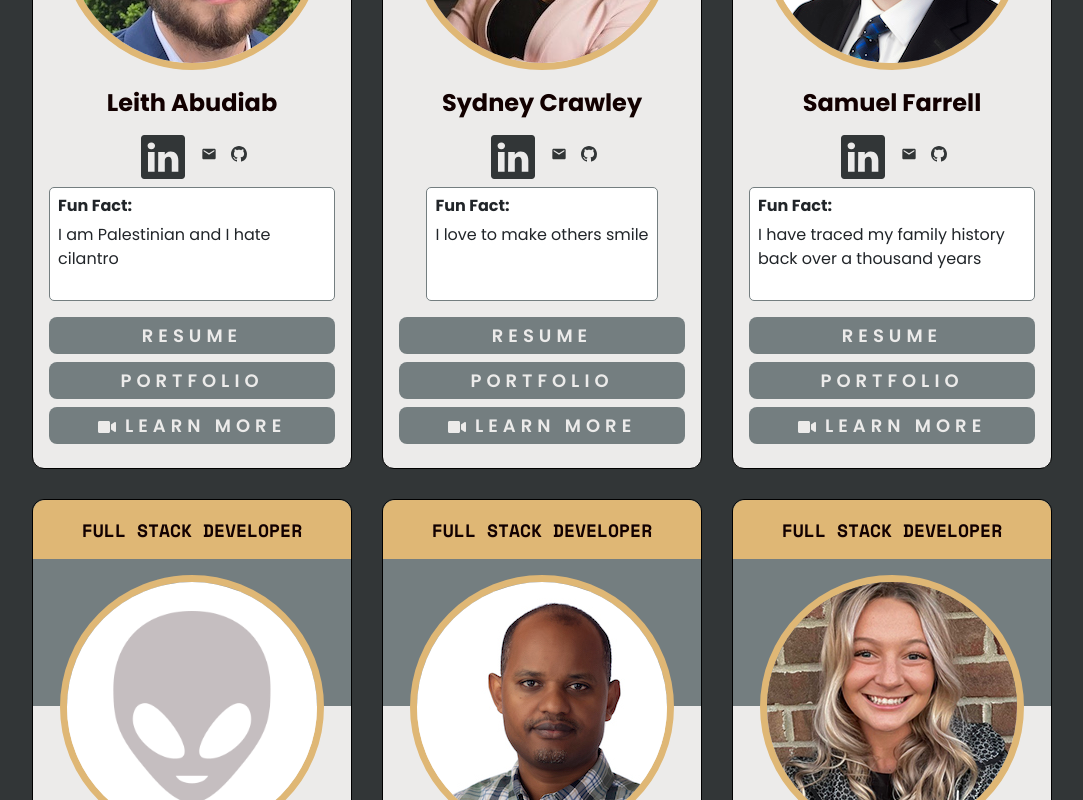
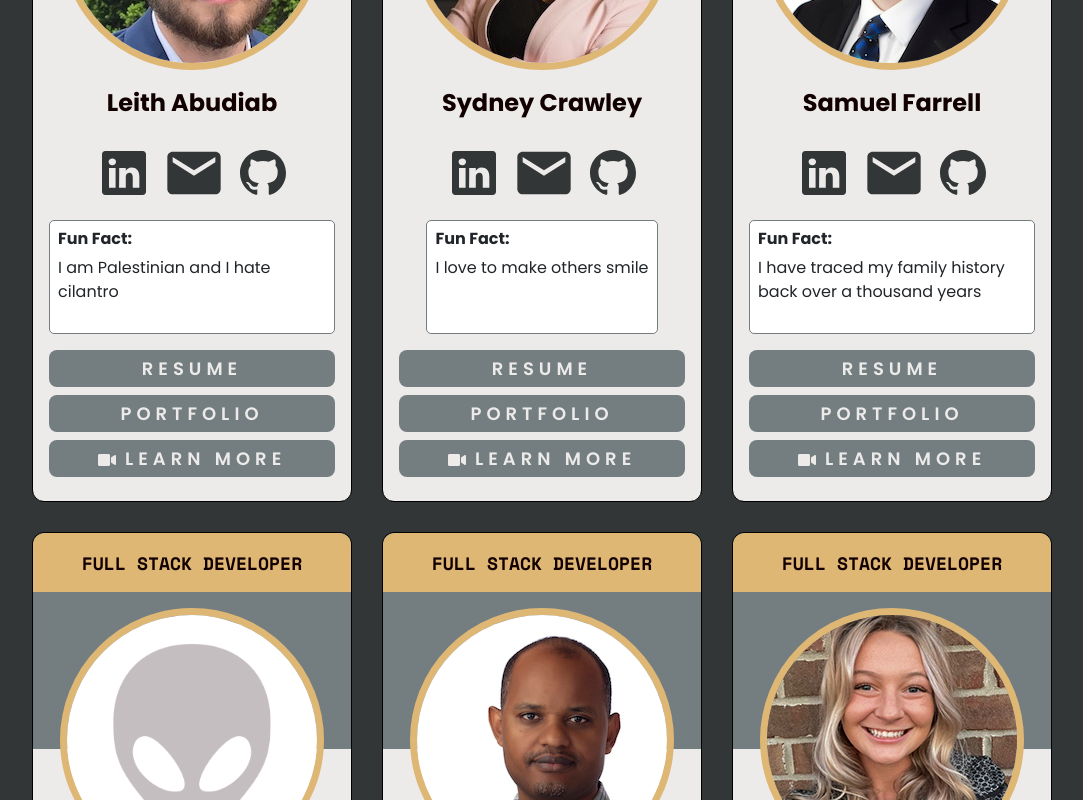
Before and after one commit to nss-day-cohort-51/nss-day-cohort-51.github.io, a React (Create React App) app: page / in a window 1280 px wide. Shown: the part 1020-1820 px from the top of the page, without its empty margins (98-1181 px from the left). Built offline with nearby package versions, Linux system fonts and the light colour scheme.

Commit message:
finished updating classname for icons

```diff
--- a/src/components/MediaIcons.js
+++ b/src/components/MediaIcons.js
@@ -21,13 +21,13 @@ export const MediaIcons = ({ obj }) => {
           </a>
         </div>
 
-        <div className={`icon mail" + " " + ${buttonColor(obj?.title)}`}>
+        <div className={`icon mail ${buttonColor(obj?.title)}`}>
           <a href={"mailto:" + obj?.email} title={"Email " + obj?.name}>
             <MdEmail />
           </a>
         </div>
 
-        <div className={`icon git" + " " + ${buttonColor(obj?.title)}`}>
+        <div className={`icon git ${buttonColor(obj?.title)}`}>
           <a
             href={obj?.git}
             target="_blank"
```
